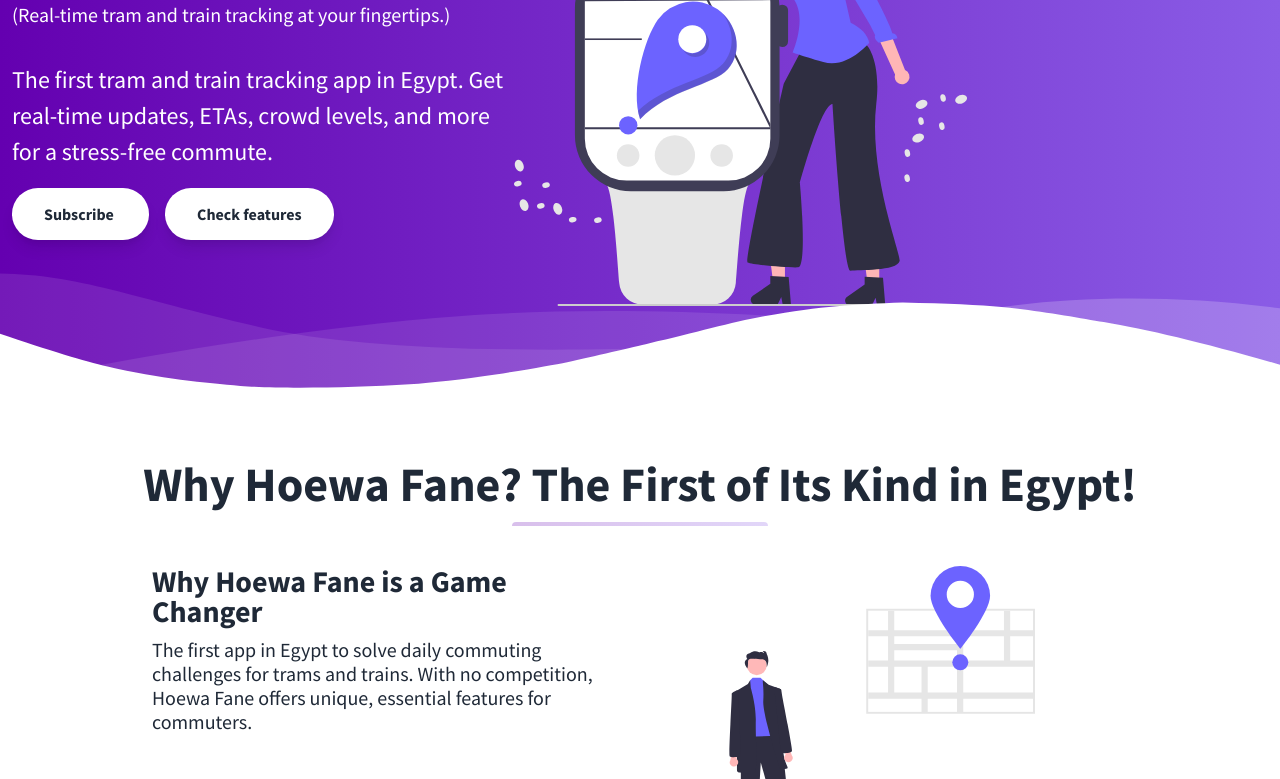
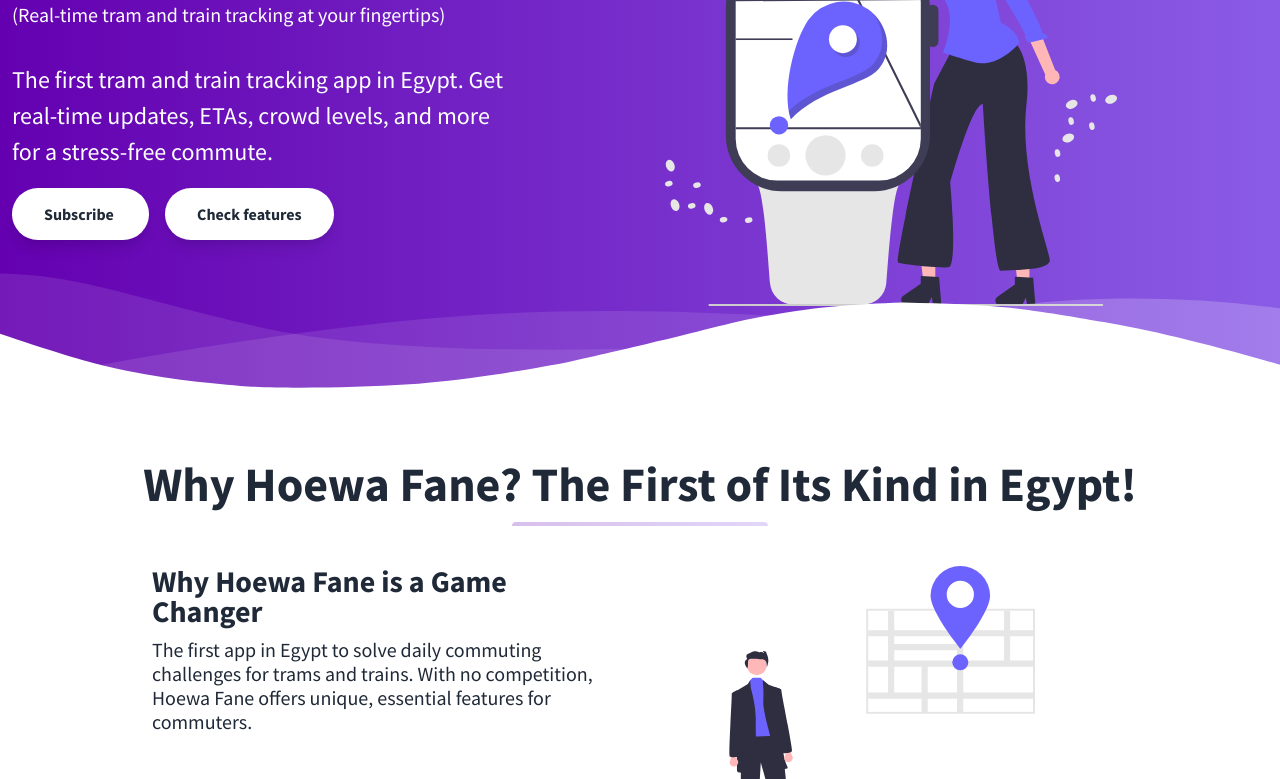
Before and after one commit to Hagar-Usama/hoewa-fane, a plain HTML site: page index.html in a window 1280 px wide. Shown: the part 293-1072 px from the top of the page. Drawn offline with nearby package versions, Linux system fonts and the light colour scheme.

Commit message:
center hero image

```diff
--- a/index.html
+++ b/index.html
@@ -80,7 +80,7 @@
           <h1 class="my-4 text-5xl font-bold leading-tight">
             Stay Ahead of the Ride
           </h1>
-          <p class="leading-normal text-xl mb-8">(Real-time tram and train tracking at your fingertips.)</p>
+          <p class="leading-normal text-xl mb-8">(Real-time tram and train tracking at your fingertips)</p>
 
           <!-- <p class="leading-normal text-2xl mb-8">
             Make commuting predictable with Hoewa Fane: your essential companion for stress-free travel in Egypt.
@@ -101,33 +101,11 @@
 
           </div>
 
-<div></div>
-            <!-- <div class="space-x-4">
-              <a href="#pricing" class="mx-auto lg:mx-0 hover:underline bg-white text-gray-800 font-bold rounded-full my-6 py-4 px-8 shadow-lg focus:outline-none focus:shadow-outline transform transition hover:scale-105 duration-300 ease-in-out">
-                Subscribe
-              </a>
-
-              <a href="https://forms.gle/aoKTTDHp1GVSjAq3A" class="mx-auto lg:mx-0">
-                <button class="hover:underline bg-white text-gray-800 font-bold rounded-full my-6 py-4 px-8 shadow-lg focus:outline-none focus:shadow-outline transform transition hover:scale-105 duration-300 ease-in-out">
-                  Get Started!
-                </button>
-              </a>
-
-              <a href="#features" class="mx-auto lg:mx-0 hover:underline bg-white text-gray-800 font-bold rounded-full my-6 py-4 px-8 shadow-lg focus:outline-none focus:shadow-outline transform transition hover:scale-105 duration-300 ease-in-out">
-                Check features
-              </a>
-            </div> -->
-
         </div>
-        <!-- Right Col -->
-        <!-- <div class="w-full md :w-3/5 py-6 text-center">
-          <img class="w-full md:w-4/5 z-50" src="hero.png" />
-
-        </div> -->
 
          <!--Right Col-->
-         <div class="w-full md:w-3/5 py-6 text-center">
-          <img class="w-full md:w-3/5 z-50" src="undraw_smartwatch_re_59lx.svg" />
+         <div class="w-full md:w-3/5 py-6 text-center  flex items-center justify-center">
+          <img class="w-full md:w-3/5 z-75" src="undraw_smartwatch_re_59lx.svg" />
 
           <!-- <img class="w-full md:w-4/5 z-50" src="hero.png" alt="Hero Image"> -->
       </div>
```
